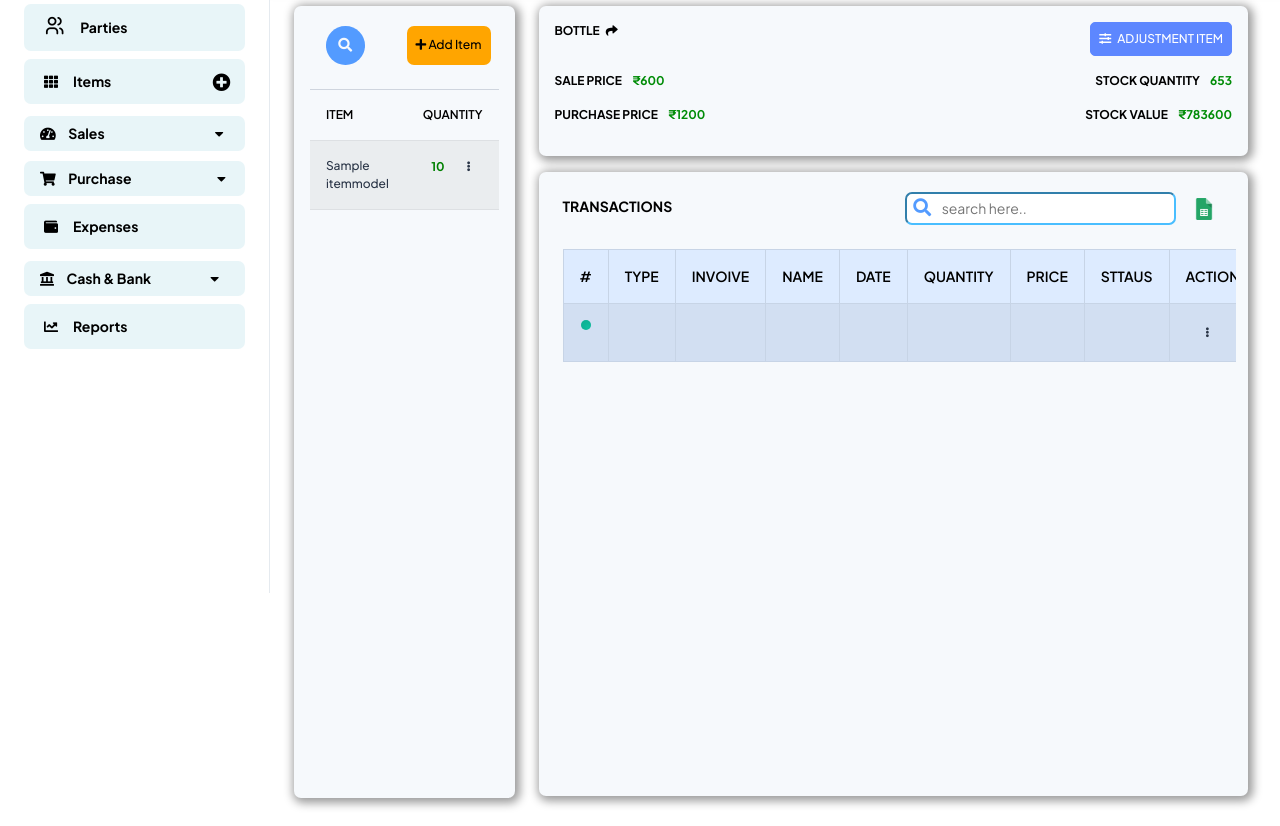
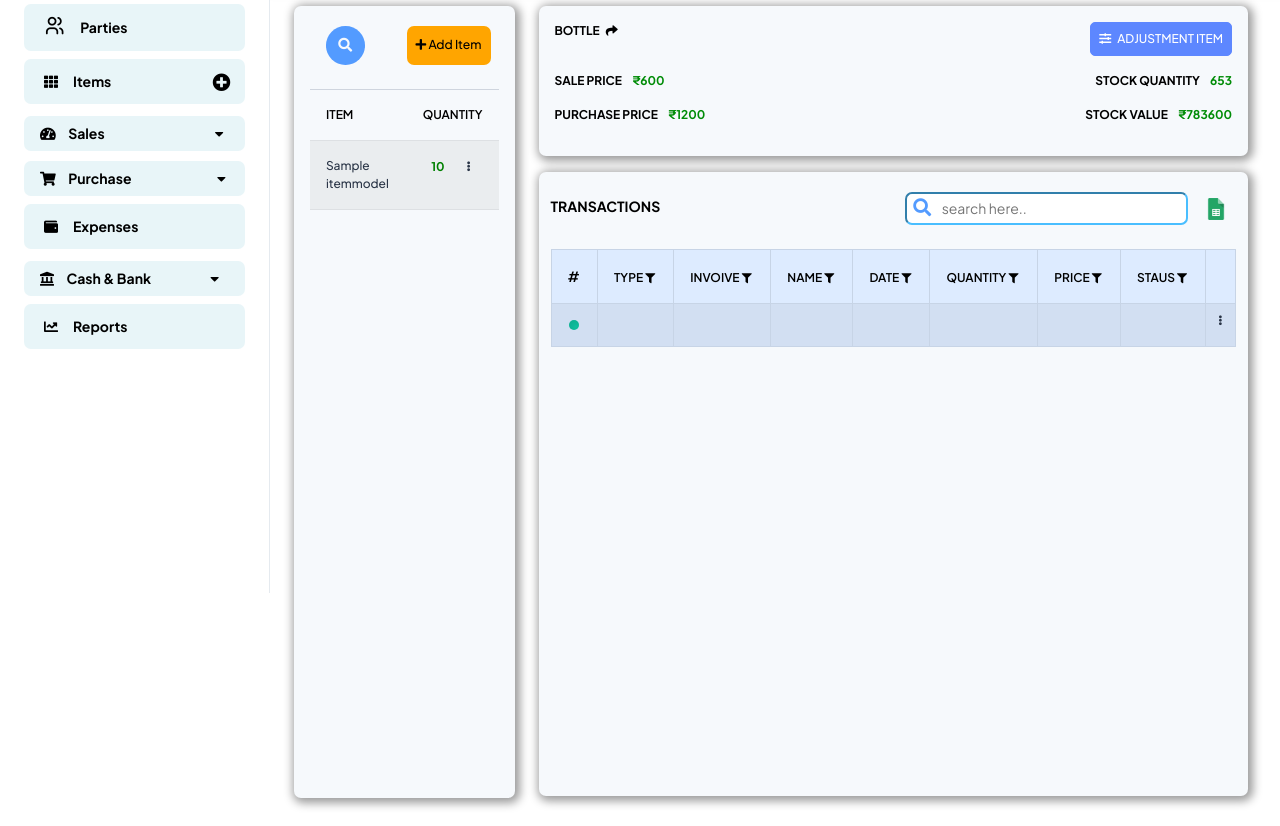
Before and after one commit to ashikhvu/django_vyapar, a Django app: page /items_list in a window 1280 px wide. Shown: the part 207-1033 px from the top of the page. Run offline with Django 4.2, Linux system fonts and the light colour scheme; a user stored in the database is signed in; tables that the repository leaves empty hold one stand-in row (values such as "Sample post"); lists and menus that the app fills with data are empty; some libraries are stand-ins or nearby versions.

Commit message:
third commit

```diff
--- a/vyaparapp/templates/company/items_list.html
+++ b/vyaparapp/templates/company/items_list.html
@@ -152,7 +152,7 @@
             </div>
             <!-- <div class="row" style="height: 0.5rem;"></div> -->
             <div class="row pt-0 m-0" style="height:40.9rem;">
-                <div class="card bg-light bs">
+                <div class="card p-0 bg-light bs">
                     <div class="row m-0 p-0 pt-3">
                         <div class="col-sm-12 col-lg-3">
                             <p class="tb fw-bolder pt-2">TRANSACTIONS</p>
@@ -176,14 +176,14 @@
                             <table class="table table-bordered table-info table-striped tb table-responsive w-100">
                                 <thead>
                                     <th>#</th>
-                                    <th>TYPE</th>
-                                    <th>INVOIVE</th>
-                                    <th>NAME</th>
-                                    <th>DATE</th>
-                                    <th>QUANTITY</th>
-                                    <th>PRICE</th>
-                                    <th>STTAUS</th>
-                                    <th>ACTION</th>
+                                    <th class="fs-2">TYPE <span class="fa fa-filter  fs-1"></span></th>
+                                    <th class="fs-2">INVOIVE <span class="fa fa-filter  fs-1"></span></th>
+                                    <th class="fs-2">NAME <span class="fa fa-filter  fs-1"></span></th>
+                                    <th class="fs-2">DATE <span class="fa fa-filter  fs-1"></span></th>
+                                    <th class="fs-2">QUANTITY <span class="fa fa-filter  fs-1"></span></th>
+                                    <th class="fs-2">PRICE <span class="fa fa-filter  fs-1"></span></th>
+                                    <th class="fs-2">STAUS <span class="fa fa-filter  fs-1"></span></th>
+                                    <th class="p-0 m-0"></th>
                                 </thead>
                                 <tbody>
                                     <tr>
@@ -199,10 +199,10 @@
                                         <td></td>
                                         <td></td>
                                         <td></td>
-                                        <td>
+                                        <td class="p-0 pt-1 m-0">
                                             <div class="btn-group mb-1">
                                                 <button style="border: none;background: none;" type="button" class="ropdown-toggle dropdown-toggle-split" data-bs-toggle="dropdown" aria-expanded="false">
-                                                    <span class="fa fa-ellipsis-v text-dark fs-1 ps-2"></span>
+                                                    <span class="fa fa-ellipsis-v text-dark fs-1 ps-"></span>
                                                 </button>
                                                 <ul class="dropdown-menu">
                                                   <li><a class="dropdown-item fw-bold tb" href=""><span class="fa fa-eye pe-2 tg"></span> View / Edit</a></li>
```
